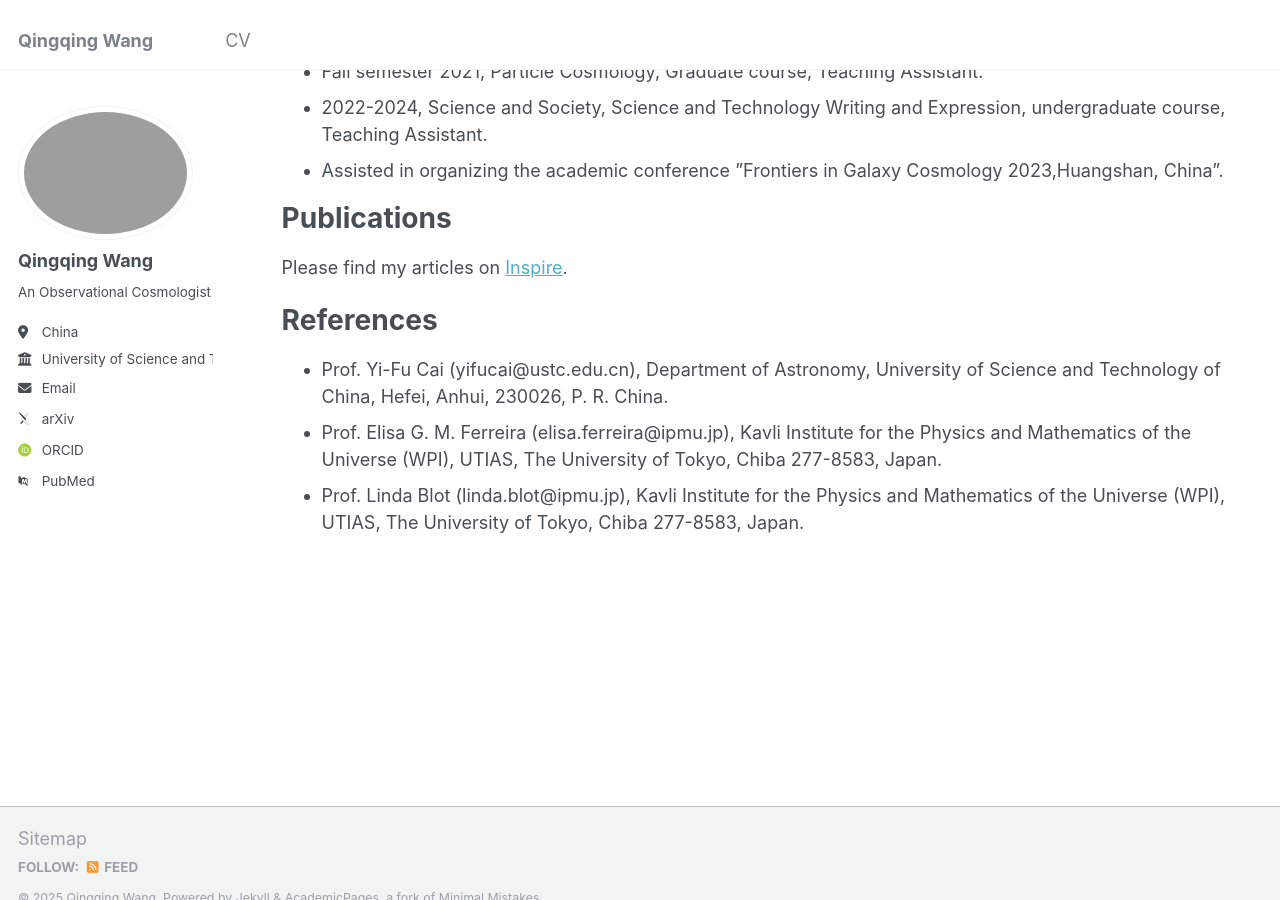
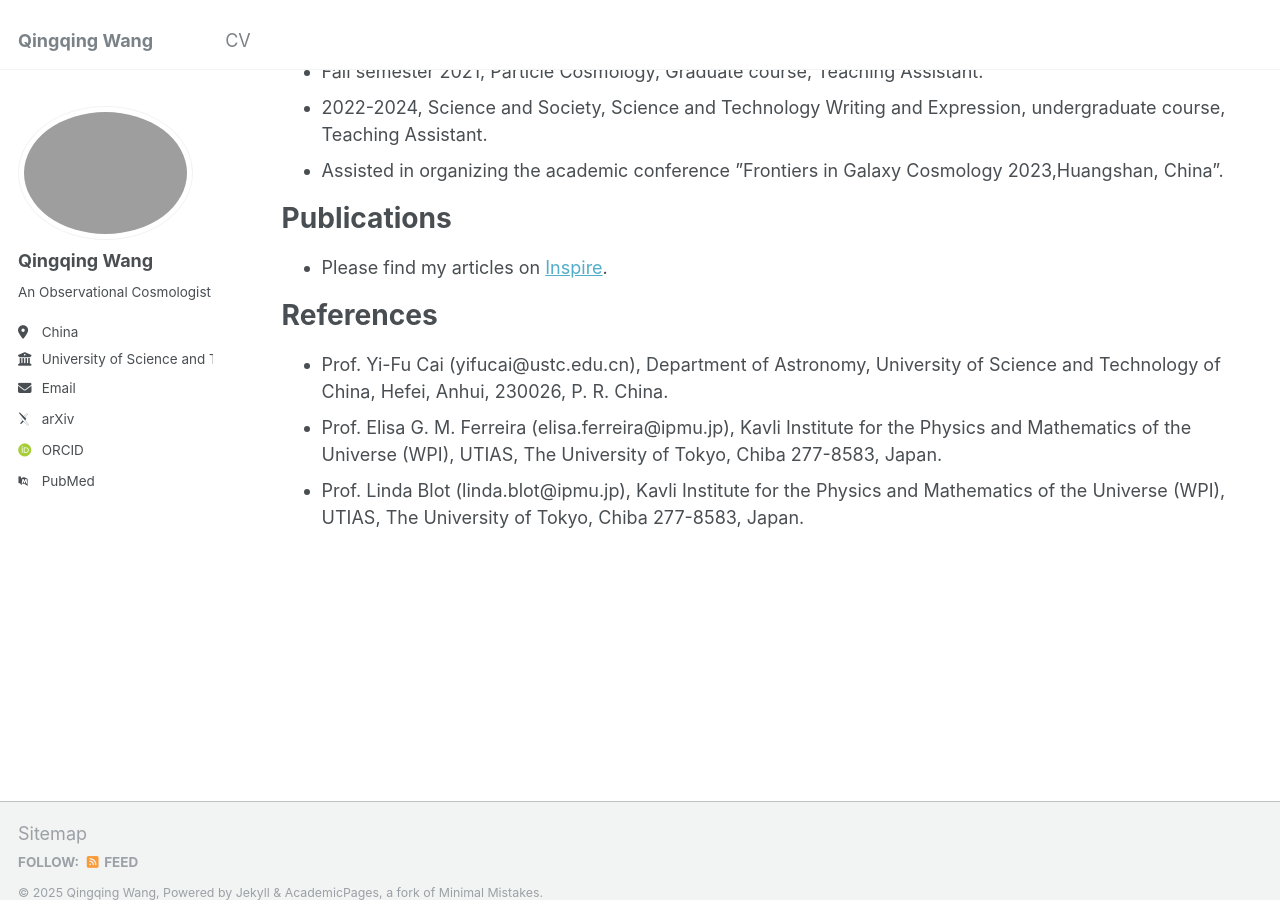
Before and after one commit to Wangqingqingq/Wangqingqingq.github.io, a Jekyll site: the page built from _pages/cv.md, in a window 1280 px wide and 900 px high, scrolled down 1564 px. Built offline with Jekyll 4.4.1, drawn with Linux system fonts in a browser that asks for light colours; some web fonts are replaced.

Commit message:
Update cv.md

```diff
--- a/_pages/cv.md
+++ b/_pages/cv.md
@@ -67,7 +67,8 @@ Publications
 {% if site.author.googlescholar %}
   <div class="wordwrap">Please find my articles on my <a href="{{site.author.googlescholar}}">Google Scholar</a> or <a href="https://inspirehep.net/authors/2789730?ui-citation-summary=true">Inspire</a> profile.</div>
 {% endif %}
-Please find my articles on <a href="https://inspirehep.net/authors/2789730?ui-citation-summary=true">Inspire</a>.
+
+* Please find my articles on <a href="https://inspirehep.net/authors/2789730?ui-citation-summary=true">Inspire</a>.
 
 References
 ======
```
